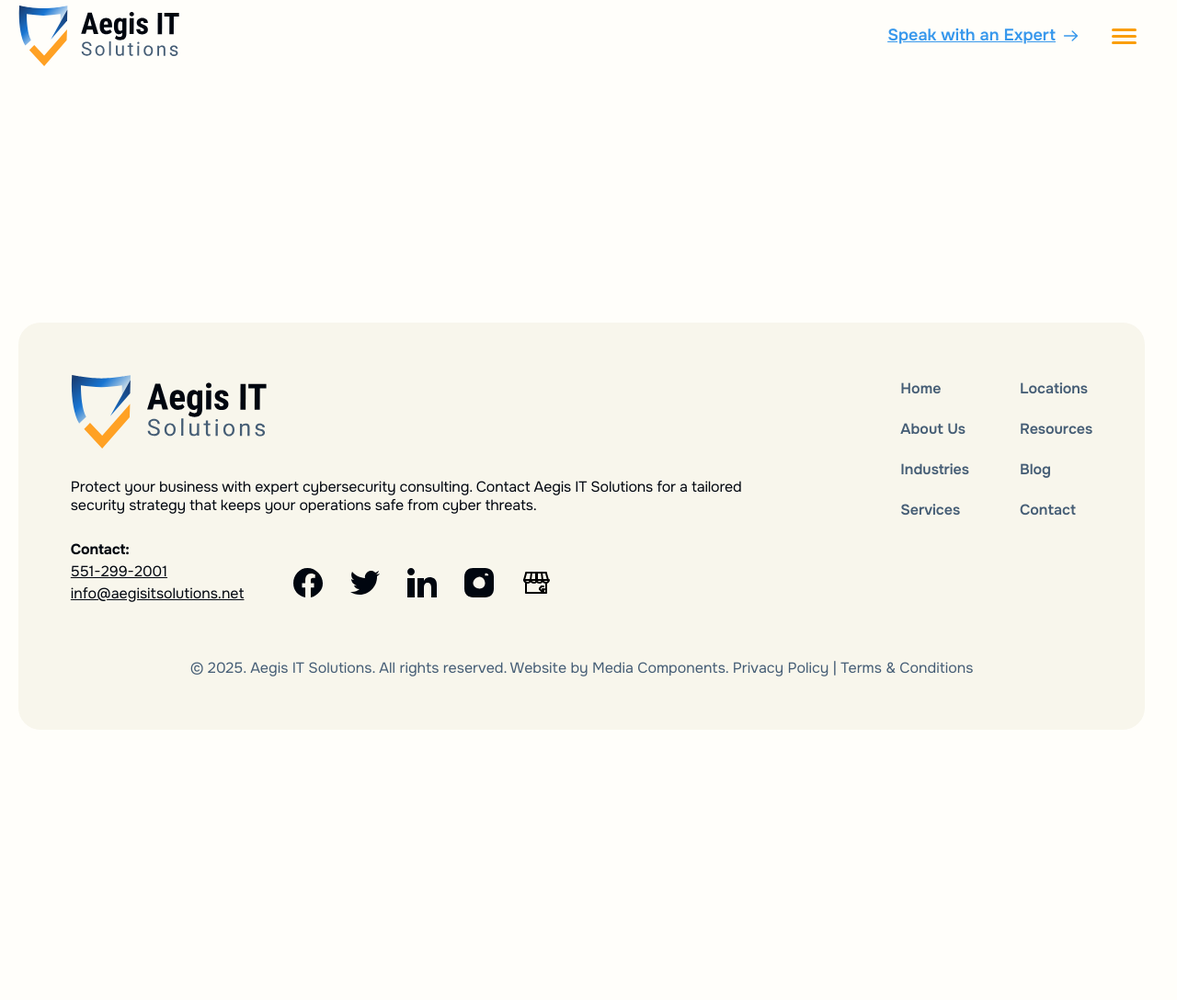
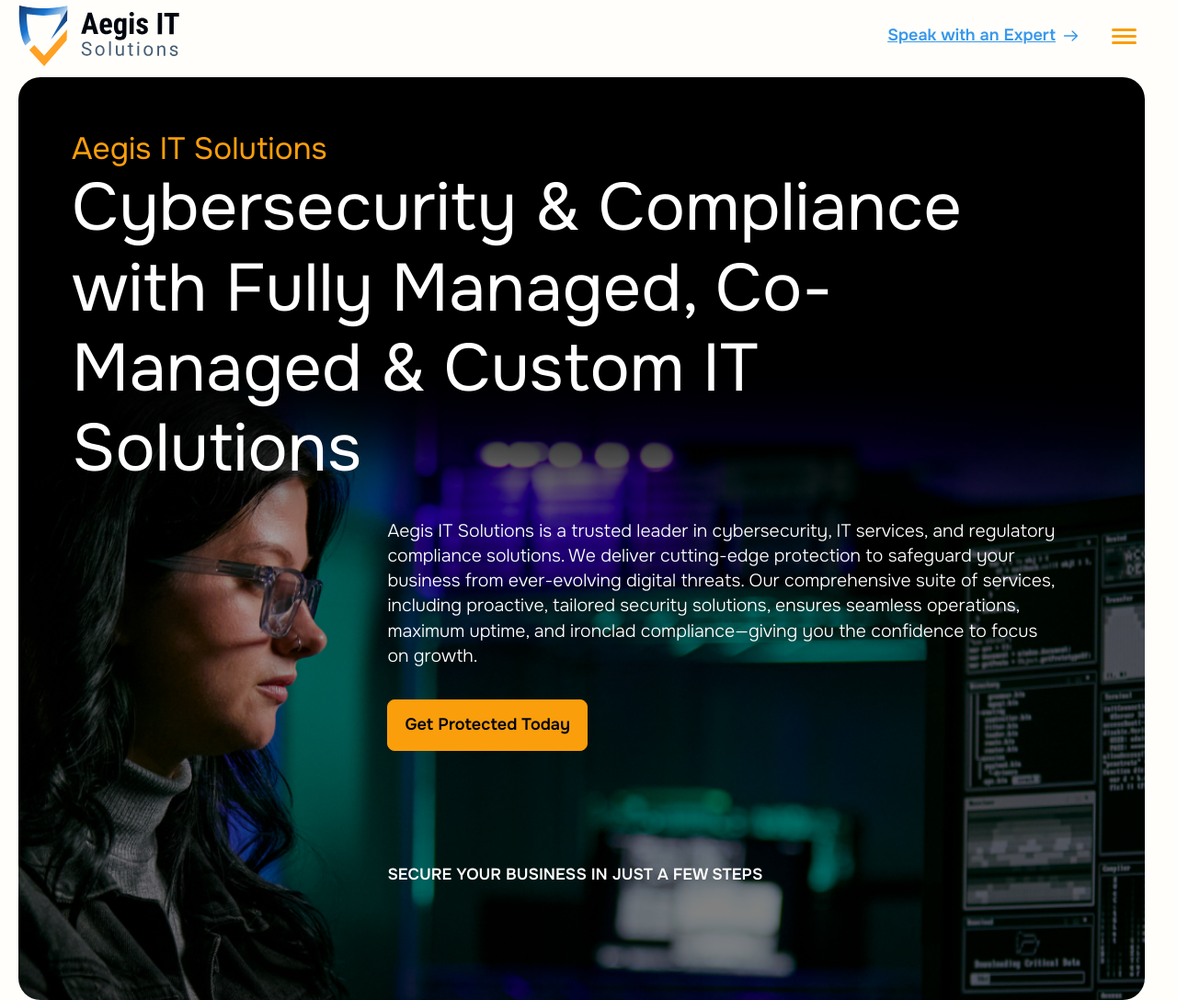
Before and after one commit to dmitry-conquer/aegis_it_solutions, a website built with Vite: page pages/index.html in a window 1280 px wide. Shown: the part 6-1094 px from the top of the page at 92% size. Before the commit the page ends 800 px from the top, so only its background shows below. Built offline with nearby package versions, Linux system fonts and the light colour scheme; some packages are replaced by stand-ins of ours.

Commit message:
front-hero

```diff
--- a/components/header.html
+++ b/components/header.html
@@ -127,7 +127,7 @@
       data-js-header-overlay
     >
       <div class="header-overlay__panels">
-        <div class="header-overlay__panel is-active" data-js-header-panel data-panel-id="main">
+        <div class="header-overlay__panel is-active" data-lenis-prevent data-js-header-panel data-panel-id="main">
           <ul class="header-overlay__nav-list">
             <li class="header-overlay__nav-item">
               <a href="#" class="header-overlay__nav-link">Home</a>
@@ -162,7 +162,7 @@
             </li>
           </ul>
         </div>
-        <div class="header-overlay__panel to-right" data-js-header-panel data-panel-id="industries">
+        <div class="header-overlay__panel to-right" data-lenis-prevent data-js-header-panel data-panel-id="industries">
           <div class="header-overlay__panel-head">
             <button
               type="button"
@@ -206,7 +206,7 @@
             </div>
           </div>
         </div>
-        <div class="header-overlay__panel to-right" data-js-header-panel data-panel-id="services">
+        <div class="header-overlay__panel to-right" data-lenis-prevent data-js-header-panel data-panel-id="services">
           <div class="header-overlay__panel-head">
             <button
               type="button"
--- a/pages/index.html
+++ b/pages/index.html
@@ -8,9 +8,41 @@
   <body>
     <div class="wrapper">
       {{> header}}
-      <main></main>
+      <main>
+        <section class="front-hero">
+          <div
+            class="front-hero__container container"
+            style="background-image: url(&quot;/images/front/hero.png&quot;)"
+          >
+            <div class="front-hero__header">
+              <span class="front-hero__label">Aegis IT Solutions</span>
+              <h1 class="front-hero__title">
+                Cybersecurity & Compliance with Fully Managed, Co-Managed & Custom IT Solutions
+              </h1>
+            </div>
+            <div class="front-hero__content-wrapper">
+              <div class="front-hero__content">
+                <p>
+                  Aegis IT Solutions is a trusted leader in cybersecurity, IT services, and regulatory compliance
+                  solutions. We deliver cutting-edge protection to safeguard your business from ever-evolving digital
+                  threats. Our comprehensive suite of services, including proactive, tailored security solutions,
+                  ensures seamless operations, maximum uptime, and ironclad compliance—giving you the confidence to
+                  focus on growth.
+                </p>
+                <a href="#" class="button">Get Protected Today</a>
+              </div>
+              <div class="front-hero__slug">Secure your business in just a few steps</div>
+            </div>
+          </div>
+        </section>
+      </main>
       {{> footer}}
     </div>
+    <script>
+      const backendData = {
+        smoothScroll: true,
+      };
+    </script>
     <script type="module" src="/src/scripts/main.ts" defer></script>
   </body>
 </html>
--- a/src/scripts/main.ts
+++ b/src/scripts/main.ts
@@ -1,6 +1,13 @@
 import "../styles/main.scss";
 import Header from "./components/header";
+import Scroll from "./scroll";
+import BackTopButton from "./components/back-top-button";
 
 document.addEventListener("DOMContentLoaded", () => {
   new Header();
+  new BackTopButton(900, "top");
+  const scroll = new Scroll();
+
+  scroll.initSmoothScroll();
+  scroll.initAOS();
 });
--- a/src/styles/components/buttons.scss
+++ b/src/styles/components/buttons.scss
@@ -14,4 +14,8 @@
   @include hover {
     background-color: var(--color-white);
   }
+
+  @include x-small {
+    width: 100%;
+  }
 }
--- /dev/null
+++ b/src/styles/components/front-hero.scss
@@ -0,0 +1,73 @@
+@use "../helpers" as *;
+
+.front-hero {
+  padding: 0 rem(20);
+  &__container {
+    border-radius: var(--border-radius-lg);
+    overflow: hidden;
+    background-position: center;
+    background-repeat: no-repeat;
+    background-size: cover;
+    padding: fluid(24, 64) fluid(24, 100) fluid(24, 144) fluid(24, 64);
+    @include x-small {
+      padding: rem(36) rem(24);
+    }
+  }
+
+  &__header {
+    margin-bottom: rem(32);
+    max-width: rem(1400);
+  }
+
+  &__label {
+    color: var(--color-accent);
+    font-size: fluid(20, 36);
+    line-height: 1.2;
+  }
+
+  &__title {
+  }
+
+  &__content-wrapper {
+    max-width: rem(735);
+    margin-left: auto;
+
+    @include large {
+      max-width: 100%;
+    }
+  }
+
+  &__content {
+    color: var(--color-white);
+    font-size: fluid(16, 20);
+    font-weight: 300;
+
+    display: flex;
+    flex-direction: column;
+    align-items: flex-start;
+    row-gap: rem(34);
+    a.button {
+      color: var(--color-dark);
+    }
+  }
+
+  &__slug {
+    margin-top: rem(124);
+    margin-left: auto;
+    display: block;
+    width: 100%;
+    color: var(--color-white);
+    font-size: fluid(14, 18);
+    font-weight: 600;
+    line-height: 1.2;
+    text-transform: uppercase;
+
+    @include medium {
+      margin-top: rem(42);
+    }
+
+    @include x-small {
+      text-align: center;
+    }
+  }
+}
--- a/src/styles/components/header.scss
+++ b/src/styles/components/header.scss
@@ -1,15 +1,7 @@
-@use "../helpers/" as *;
-
 @use "../helpers" as *;
 
 .header {
   --header-height: #{rem(121)};
-
-  position: absolute;
-  z-index: 9999;
-  top: 0;
-  left: 0;
-  width: 100%;
 
   @include x-large {
     --header-height: #{rem(90)};
--- a/src/styles/main.scss
+++ b/src/styles/main.scss
@@ -9,3 +9,5 @@
 @use "./components/footer";
 @use "./components/header";
 @use "./components/buttons";
+@use "./components/front-hero";
+@use "./components/back-top-button";
```
